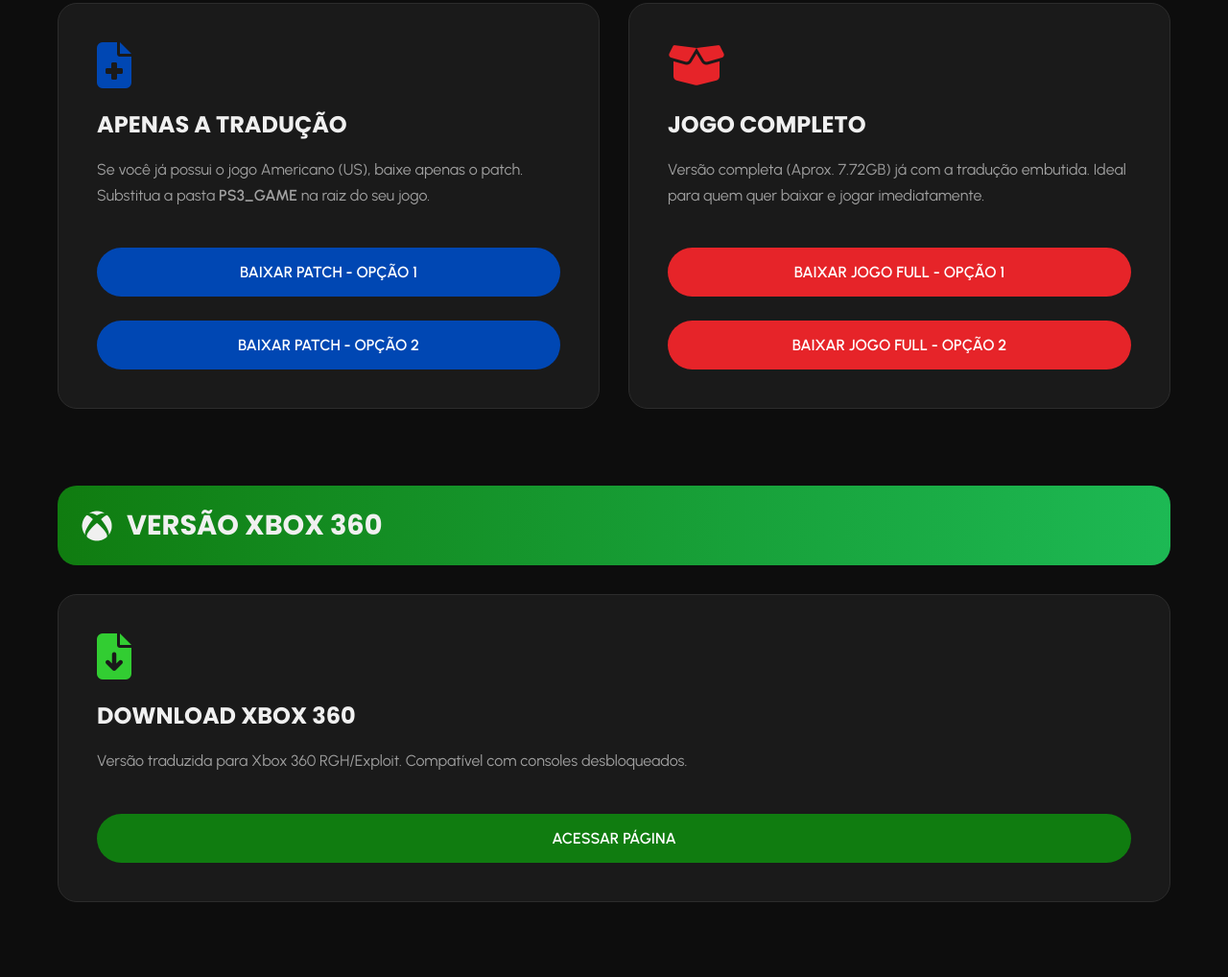
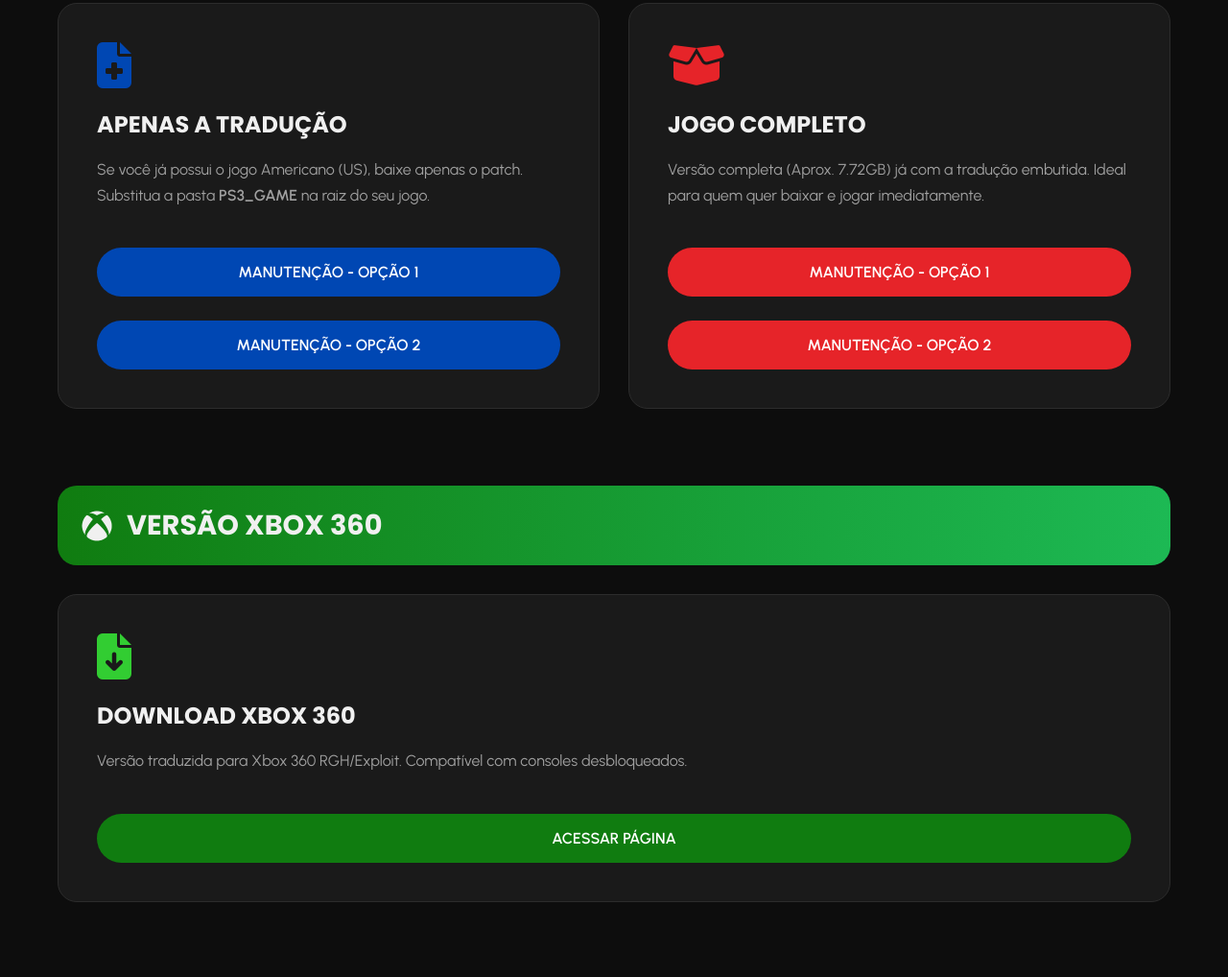
Before and after one commit to JeanKasoki/spider-man-web-of-shadows-ptbr, a plain HTML site: page index.html in a window 1280 px wide. Shown: the part 1659-2677 px from the top of the page at 96% size. Drawn offline with Linux system fonts and the light colour scheme.

Commit message:
Update download links and button text in index.html

```diff
--- a/index.html
+++ b/index.html
@@ -677,16 +677,16 @@
                         </div>
 
                         <!-- Atualize o link do href -->
-                        <a href="https://shrinkme.click/PATCHSpideyWebOfShadowsPTBRPS3"
+                        <a href=""
                            class="btn btn-patch"
                            target="_blank">
-                            BAIXAR PATCH - OPÇÃO 1
+                            MANUTENÇÃO - OPÇÃO 1
                         </a>
 
-                        <a href="https://do.webjogos.top/PATCHSpideyWebOfShadowsPTBRPS3"
+                        <a href=""
                            class="btn btn-patch"
                            target="_blank">
-                            BAIXAR PATCH - OPÇÃO 2
+                            MANUTENÇÃO - OPÇÃO 2
                         </a>
 
                     </div>
@@ -709,16 +709,16 @@
                         </div>
 
                         <!-- Atualize o link do href -->
-                        <a href="https://shrinkme.click/SpideyWebOfShadowsPTBRPS3"
+                        <a href=""
                            class="btn btn-full"
                            target="_blank">
-                            Baixar Jogo Full - OPÇÃO 1
+                            MANUTENÇÃO - OPÇÃO 1
                         </a>
 
-                        <a href="https://do.webjogos.top/SpideyWebOfShadowsPTBRPS3"
+                        <a href=""
                            class="btn btn-full"
                            target="_blank">
-                            Baixar Jogo Full - OPÇÃO 2
+                            MANUTENÇÃO - OPÇÃO 2
                         </a>
 
                     </div>
```
